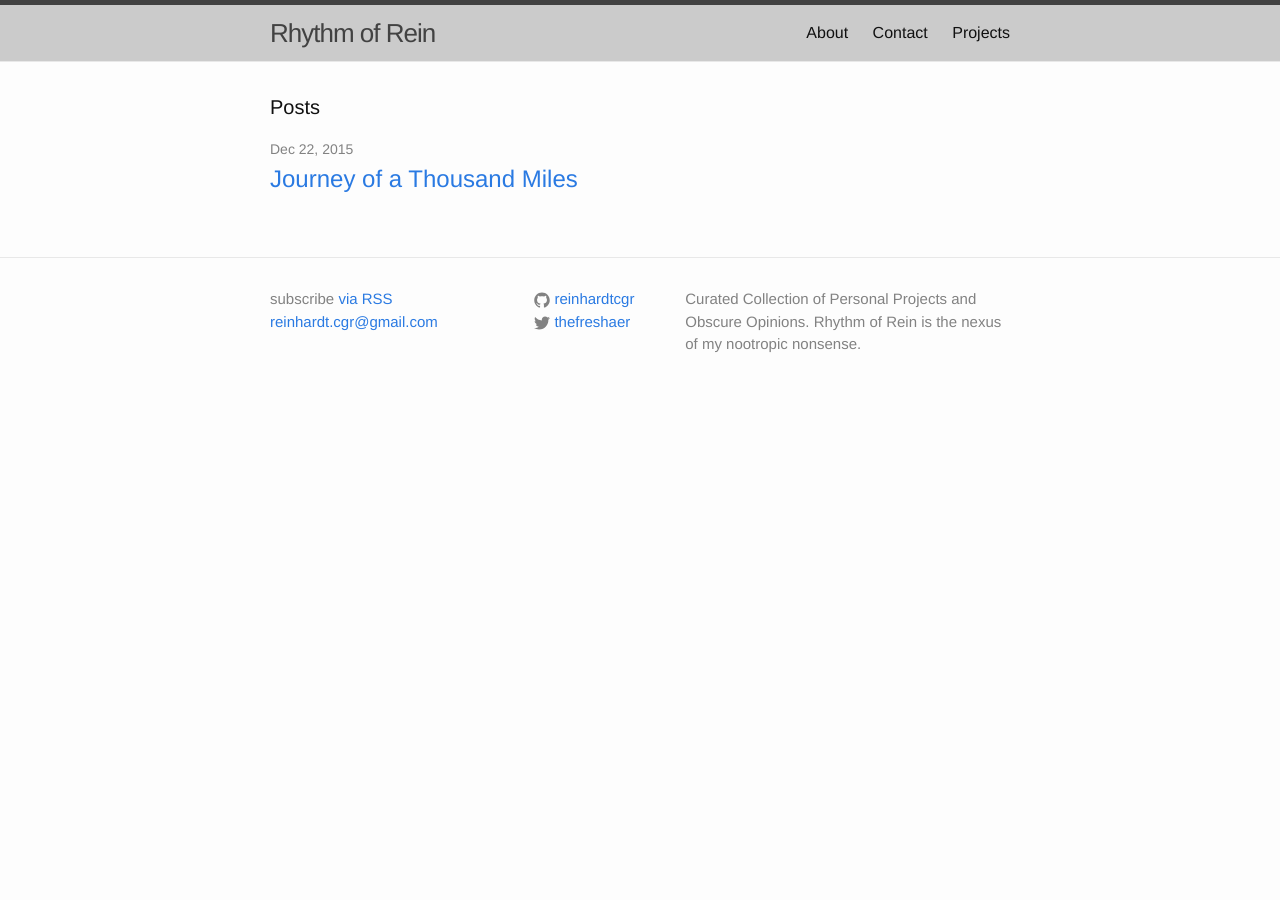
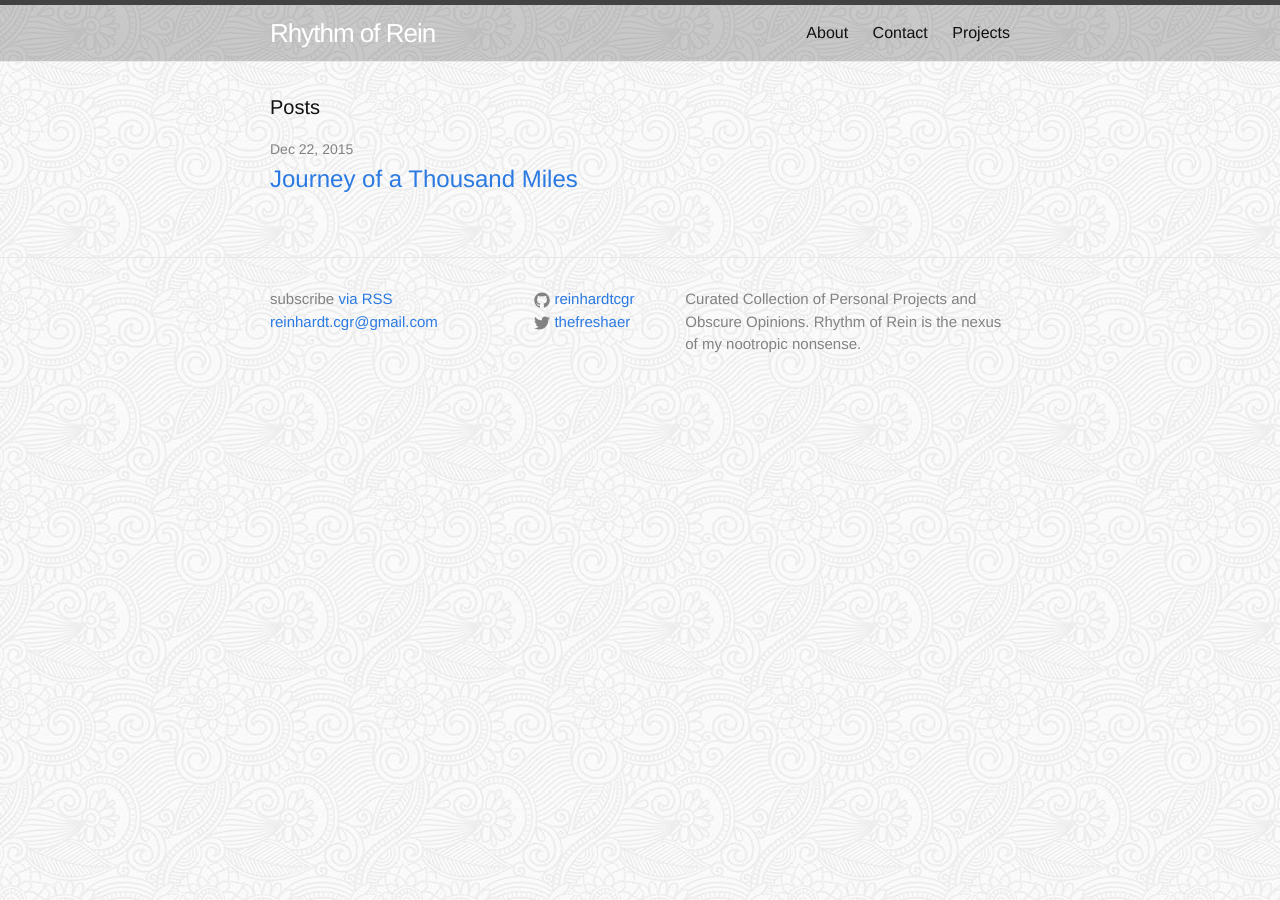
Before and after one commit to reinhardt021/reinhardt021.github.io, a Jekyll site: the page built from index.html, in a window 1280 px wide. Built offline with Jekyll 4.4.1, drawn with Linux system fonts in a browser that asks for light colours.

Commit message:
Added background and made some adjustments to site header styling

```diff
--- a/css/main.scss
+++ b/css/main.scss
@@ -52,9 +52,16 @@ $on-laptop:        800px;
         "syntax-highlighting"
 ;
 
+body {
+    background-image: url('../assets/symphony.png');
+}
 
-header {
+.site-header {
   background-color: rgba(0, 0, 0, 0.2);
+  color: white;
+}
+
+.site-header a {
   color: white;
 }
 
```
